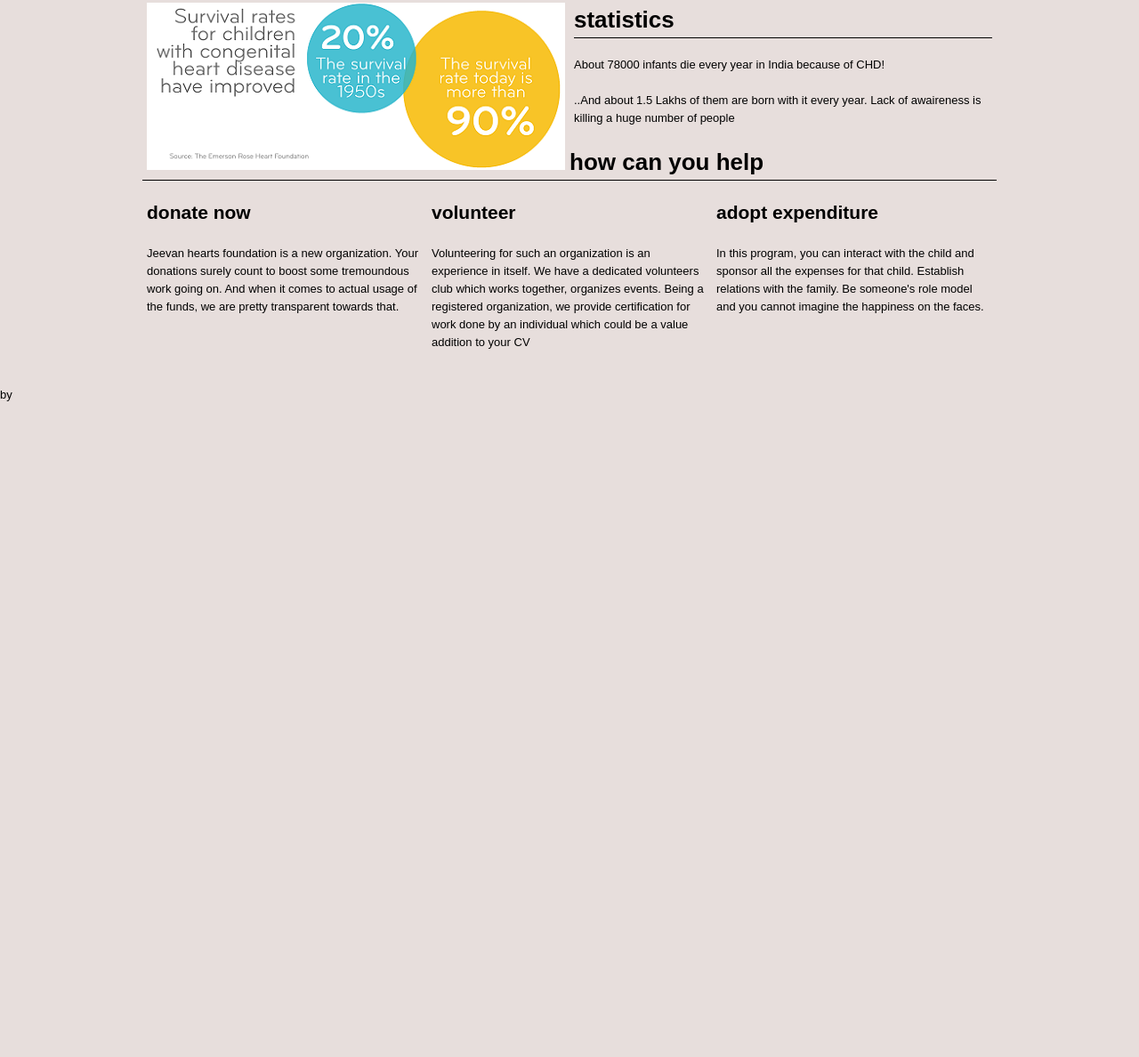
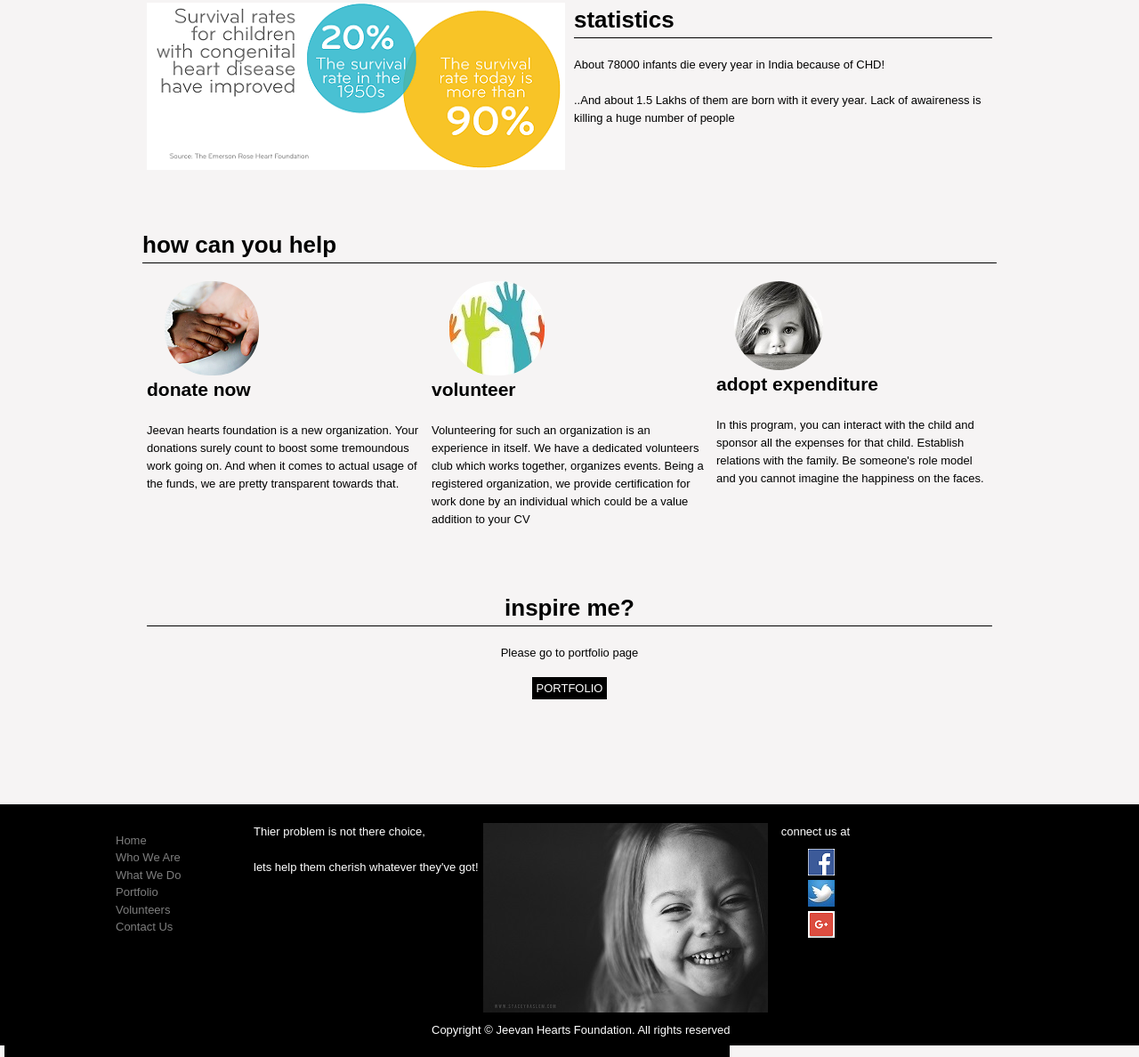
Before and after one commit to navjotsinghcheema/html5assignment, a plain HTML site: page set2_vids/assignment 1/html/index.html in a window 1280 px wide. Shown: the part 1601-2789 px from the top of the page at 89% size. Before the commit the page ends 2055 px from the top, so only its background shows below. Drawn offline with Linux system fonts and the light colour scheme.

Commit message:
page1 missing files uploaded

```diff
--- a/set2_vids/assignment 1/css/style.css
+++ b/set2_vids/assignment 1/css/style.css
@@ -1,7 +1,16 @@
+/* **************
+    =body
+    ***********
+    */
 body{
-  background-color: #E7DEDC;
+  background-color: #F6F4F4;
   font-family: sans-serif;
 }
+
+/* ************
+    =container_24
+    ***********
+    */
 .container_24{
   margin-top: 10px;
 }
@@ -19,9 +28,13 @@ body{
   font-family: sans-serif;
 }
 
+/* ************
+    =main
+    **********
+    */
 .main{
   margin-top: 20px;
-  color: #353535;
+  color: #999565;
 
 }
 p{
@@ -109,8 +122,7 @@ h2{
   */
 nav ul li{
   display: inline;
-
-
+  text-transform: capitalize;
 }
 nav ul{
   float: right;
@@ -121,7 +133,7 @@ a {
   text-decoration: none;
   color: #7e7e7e;
 }
-a:hover {
+nav a:hover {
   color: black;
 }
 .selected{
@@ -165,5 +177,77 @@ a:hover {
   float: left;
 }
 .what_can_you_do{
+  padding-top: 253px;
+}
+
+.what_can_you_do img{
+  border-radius: 50px;
+  margin-left: 20px;
+}
+
+.inspireMe{
+  margin-top: 50px;
+  text-align: center;
+  text-decoration: none;
+}
+
+/* **********************
+      FOOTER
+
+    *********************/
+    footer{
+      clear: both;
+      border-top: 1px solid black;
+      padding-top: 10px;
+      margin-top: 100px;
+      background-color: black;
+    }
+    .foot{
+      width: 960px;
+      background-color: black;
+      color: white;
+      height: 250px;
+      margin-top: 10px;
+    }
+    .foot .grid_2{
+      padding-top: 180px;
+    }
+
+footer a:hover{
+  text-decoration:underline;
+}
+
+footer ul{
+  list-style-type: none;
+  margin-top: 10px;
+}
+
+footer .f_three a:hover{
+    border: 1px solid red;
+}
+
+footer ul li img{
+  padding-bottom: 5px;
+}
+.f_one{
+  margin-left: 100px;
+  width: 130px;
 
 }
+.f_two{
+  padding-left: 50px;
+  margin: auto;
+}
+.f_three{
+  float: right;
+}
+
+.copyrights{
+  /*width: 960px;
+  height: 25px;*/
+  margin-top: 10px;
+  background-color: black;
+  color: white;
+  padding-left:480px;
+
+}
--- a/set2_vids/assignment 1/html/index.html
+++ b/set2_vids/assignment 1/html/index.html
@@ -22,7 +22,7 @@
         <li><a href="#" class="selected">Home</a></li>
         <li><a href="#">who we are</a></li>
         <li><a href="#">what we do</a></li>
-        <li><a href="#">take action</a></li>
+        <li><a href="#">portfolio</a></li>
         <li><a href="#">volunteers</a></li>
         <li class="contact"><a href="#">Contact Us</a></li>
       </ul>
@@ -107,9 +107,7 @@
 <!--stats-->
   <div class="stats">
 
-
     <div class="grid_12 stats_data">
-
         <h2>Statistics</h2>
         <p>  About 78000 infants die every year in India because of CHD! </p>
         <p>  ..And about 1.5 Lakhs of them are born with it every year. Lack of awaireness is killing a huge number of people</p>
@@ -127,34 +125,77 @@
     <h2>how can you help</h2>
 
     <div class="grid_8">
+      <img src="../images/4.png"/>
       <h3>donate now</h3>
       <p> Jeevan hearts foundation is a new organization. Your donations surely count to boost some tremoundous work going on. And when it comes to actual
         usage of the funds, we are pretty transparent towards that.</p>
-  <img src=""/>
     </div>
 
     <div class="grid_8">
+
+      <img src="../images/5.jpg" alt="" />
       <h3>volunteer</h3>
       <p>Volunteering for such an organization is an experience in itself. We have a dedicated volunteers club which works together, organizes events.
         Being a registered organization, we provide certification for work done by an individual which could be a value addition to your CV</p>
-  <img src="" alt="" />
+
       </div>
 
       <div class="grid_8">
+          <img src="../images/6.jpg" alt="" />
           <h3>adopt expenditure</h3>
           <p>In this program, you can interact with the child and sponsor all the expenses for that child. Establish relations with the family.
             Be someone's role model and you cannot imagine the happiness on the faces.</p>
-<img src="" alt="" />
+
+      </div>
+    </div>
+    <div class="grid_24 inspireMe">
+      <h2>Inspire me?</h2>
+      <p>Please go to portfolio page</p>
+      <p><a href="#" class="button">PORTFOLIO</a></p>
+    </div>
+</div>
+
+<footer>
+  <div class="foot">
+
+    <div class="grid_6 f_one">
+      <ul>
+        <li><a href="#">Home</a></li>
+        <li><a href="#">Who We Are</a></li>
+        <li><a href="#">What We Do</a></li>
+        <li><a href="#">Portfolio</a></li>
+        <li><a href="#">Volunteers</a></li>
+        <li><a href="#">Contact Us</a></li>
+      </ul>
+
+    </div>
+
+    <div class="grid_4 f_two">
+        <p>Thier problem is not there choice,</p>
+        <p>lets help them cherish whatever they've got!</p>
+    </div>
+
+    <div class="grid_8 ">
+      <img src="../images/7.jpg"/>
+    </div>
+
+    <div class="grid_6 f_three">
+        connect us at
+        <ul>
+          <li><a href="#"><img src="../images/logo1.png"/></a></li> <!--facebook-->
+          <li><a href="#"><img src="../images/logo2.jpg"/></a></li> <!--Twitter Link-->
+          <li><a href="#"><img src="../images/logo3.png" /></a></li> <!--Google+ Link-->
+        </ul>
     </div>
 
 
+    <div class="grid_24 copyrights">
+      <p>
+        Copyright © Jeevan Hearts Foundation. All rights reserved
+      </p>
+    </div>
   </div>
 
-
-</div>
-
-
-
-<footer><strong></strong>by </footer>
+</footer>
   </body>
 </html>
```
Lines whose indentation alone changed are shown as unchanged.
